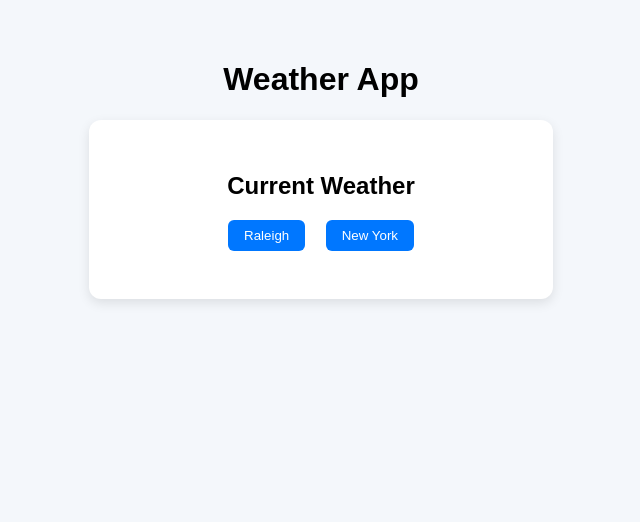
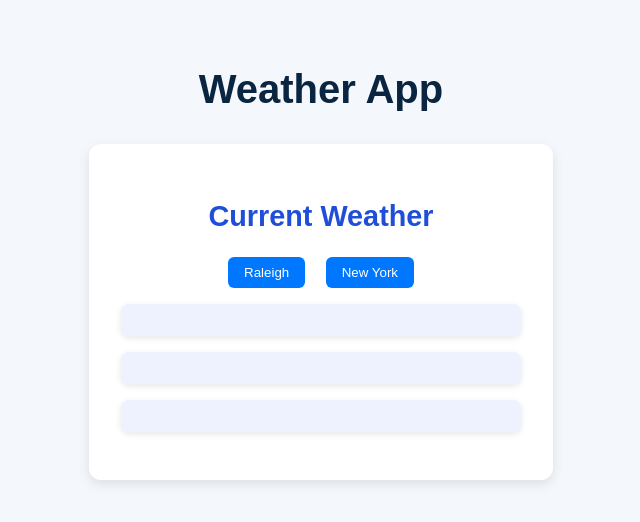
Before and after one commit to Seanwarren77/sean-open-api-project, a plain HTML site: page index.html in a window 1280 px wide. Shown: the whole page, without its empty margins (319-959 px from the left). Drawn offline with Linux system fonts and the light colour scheme; no server answers.

Commit message:
final project update files

```diff
--- a/index.css
+++ b/index.css
@@ -1,9 +1,25 @@
+/* =================
+    GENERAL STYLES
+   =================
+*/
+
 body {
   font-family: Arial, sans-serif;
   text-align: center;
   background-color: #f4f7fb;
   padding: 2rem;
 }
+
+h1 {
+  font-size: 2.5rem;
+  color: #0a2540;
+  margin-bottom: 2rem;
+}
+
+/* =================
+    WEATHER SECTION
+   =================
+*/
 
 #weather {
   background: white;
@@ -14,10 +30,16 @@ body {
   box-shadow: 0 4px 12px rgba(0,0,0,0.1);
 }
 
-#weather p {
-  font-size: 1.2rem;
-  margin: 1rem 0;
+#weather h2 {
+  font-size: 1.8rem;
+  color: #1f4fd8;
+  margin-bottom: 1.5rem;
 }
+
+/* =================
+    CITY BUTTONS
+   =================
+*/
 
 .city-buttons {
   margin: 1rem 0;
@@ -37,3 +59,31 @@ body {
 .city-buttons button:hover {
   background-color: #005ecc;
 }
+
+/* =================
+    WEATHER CARDS
+   =================
+*/
+
+#weather p {
+  font-size: 1.2rem;
+  margin: 1rem 0;
+  background-color: #eef2ff;
+  padding: 1rem;
+  border-radius: 8px;
+  box-shadow: 0 2px 6px rgba(0,0,0,0.1);
+}
+
+/* Temperature, Wind, Condition Cards */
+
+#temp {
+  background-color: #ffe5e5;
+}
+
+#wind {
+  background-color: #e5f0ff;
+}
+
+#condition {
+  background-color: #e5ffe5;
+}
--- a/index.html
+++ b/index.html
@@ -2,7 +2,7 @@
   <html lang="en">
   <head>
     <meta charset="UTF-8">
-    <title>Weather App</title>
+    <title>Weather App - Sean Warren</title>
     <link rel="stylesheet" href="index.css">
   </head>
   <body>
--- a/index.js
+++ b/index.js
@@ -1,6 +1,8 @@
-// ==============================
+// ===================================
 // WEATHER DESCRIPTION FUNCTION
-// ==============================
+// Converts Open-Meteo weather codes
+// into readable weather descriptions
+// ===================================
 
 function getWeatherDescription(code) {
   const weatherMap = {
@@ -17,9 +19,10 @@ function getWeatherDescription(code) {
   return weatherMap[code] || "Unknown Weather";
 }
 
-// =====================
-// FETCH FUNCTION
-// =====================
+// =========================================
+// ENDPOINT # 1 - CURRENT WEATHER
+// Fetches wind speed and weather condition
+// =========================================
 
 function getWeather(lat, lon) {
 
@@ -28,23 +31,19 @@ fetch(`https://api.open-meteo.com/v1/forecast?latitude=${lat}&longitude=${lon}&c
 .then (data => {
   console.log(data);
 
-  const temperature = data.current_weather.temperature;
   const windspeed = data.current_weather.windspeed;
   const weatherCode = data.current_weather.weathercode;
 
   const description = getWeatherDescription(weatherCode);
 
 // Select Elements
-  const tempElement = document.getElementById("temp");
   const windElement = document.getElementById("wind");
   const descElement = document.getElementById("condition");
 
 // Update page
-  tempElement.innerText = `Temperature: ${temperature} °C`;
   windElement.innerText = `Wind Speed: ${windspeed} km/h`;
   descElement.innerText = `Condition: ${description}`;
 
-  console.log("Temperature:", temperature);
   console.log("Wind Speed:", windspeed);
 
 })
@@ -54,22 +53,62 @@ fetch(`https://api.open-meteo.com/v1/forecast?latitude=${lat}&longitude=${lon}&c
 });
 }
 
+// ============================
+// ENDPOINT # 2 - TEMPERATURE
+// Fetches temperature data
+// ============================
+
+function getTemperature(lat, lon) {
+
+fetch(`https://api.open-meteo.com/v1/forecast?latitude=${lat}&longitude=${lon}&hourly=temperature_2m`)
+.then(response => response.json())
+.then (data => {
+  console.log(data);
+
+  const temperature = data.hourly.temperature_2m[0];
+
+// Select Elements
+  const tempElement = document.getElementById("temp");
+
+// Update page
+  tempElement.innerText = `Temperature: ${temperature} °C`;
+
+  console.log("Temperature:", temperature);
+
+})
+
+.catch(error => {
+  console.error("Error fetching temperature:", error);
+});
+}
+
 // =======================
 // DEFAULT LOAD (Raleigh)
+// Runs when page loads
 // =======================
 
+getTemperature(35.78, -78.64);
 getWeather(35.78, -78.64);
 
 // =======================
 // BUTTON EVENT LISTENERS
 // =======================
 
+// =================================
+// CITY NAVIGATION BUTTONS
+// Each click makes new API requests
+// =================================
+
+// Raleigh Button
 document.getElementById("raleigh")
 .addEventListener("click", function () {
+  getTemperature(35.78, -78.64);
   getWeather(35.78, -78.64);
 });
 
+// New York Button
 document.getElementById("newyork")
 .addEventListener("click", function () {
+  getTemperature(40.71, -74.00);
   getWeather(40.71, -74.00);
 });
```
Also changed, not shown: 1 other file.
